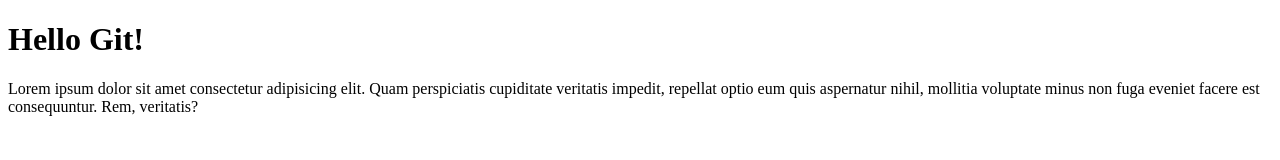
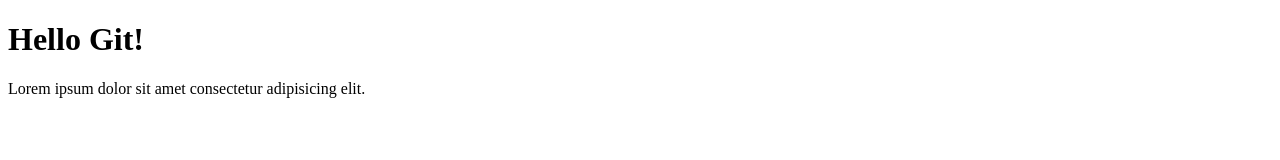
Before and after one commit to rotosti/my_first_repo, a plain HTML site: page index.html in a window 1280 px wide. Drawn offline with Linux system fonts and the light colour scheme.

Commit message:
updated p tag with shortened text

```diff
--- a/index.html
+++ b/index.html
@@ -8,6 +8,6 @@
 </head>
 <body>
     <h1>Hello Git!</h1>
-    <p>Lorem ipsum dolor sit amet consectetur adipisicing elit. Quam perspiciatis cupiditate veritatis impedit, repellat optio eum quis aspernatur nihil, mollitia voluptate minus non fuga eveniet facere est consequuntur. Rem, veritatis?</p>
+    <p>Lorem ipsum dolor sit amet consectetur adipisicing elit.</p>
 </body>
 </html>
```
